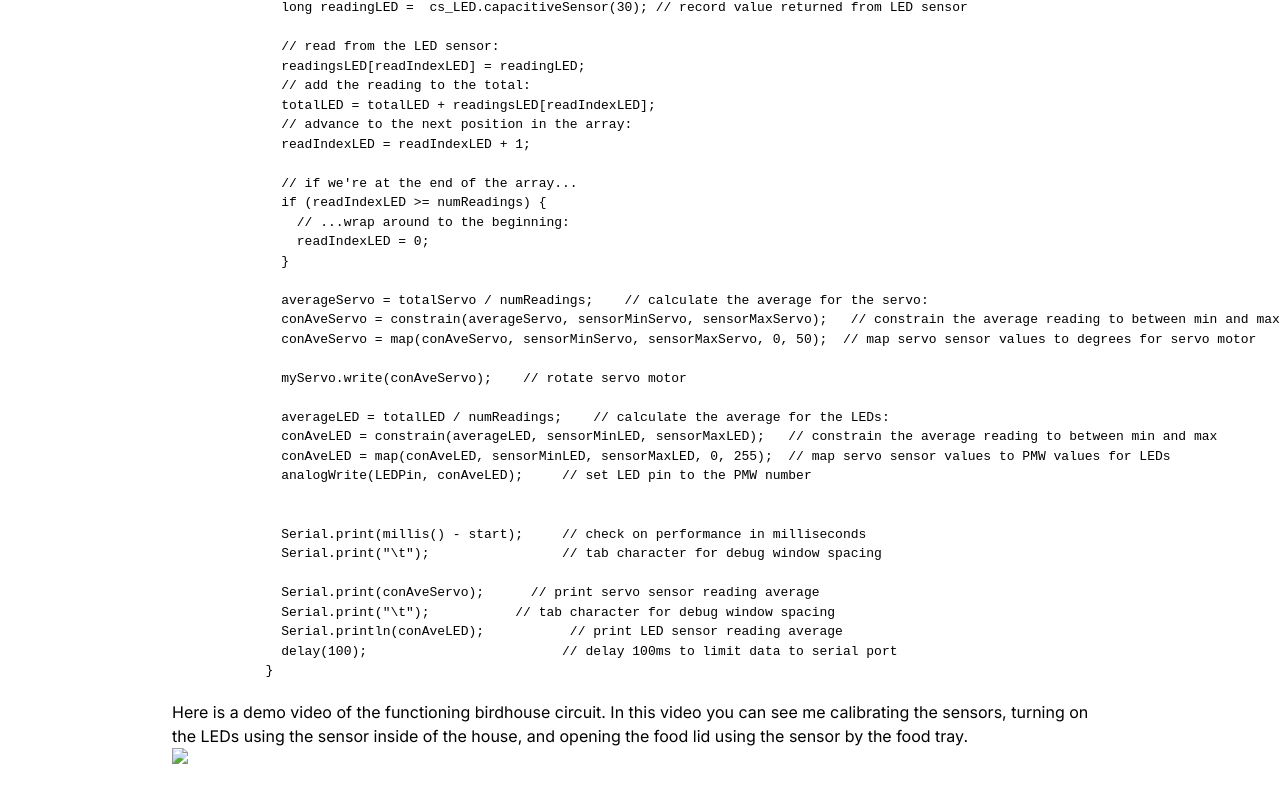
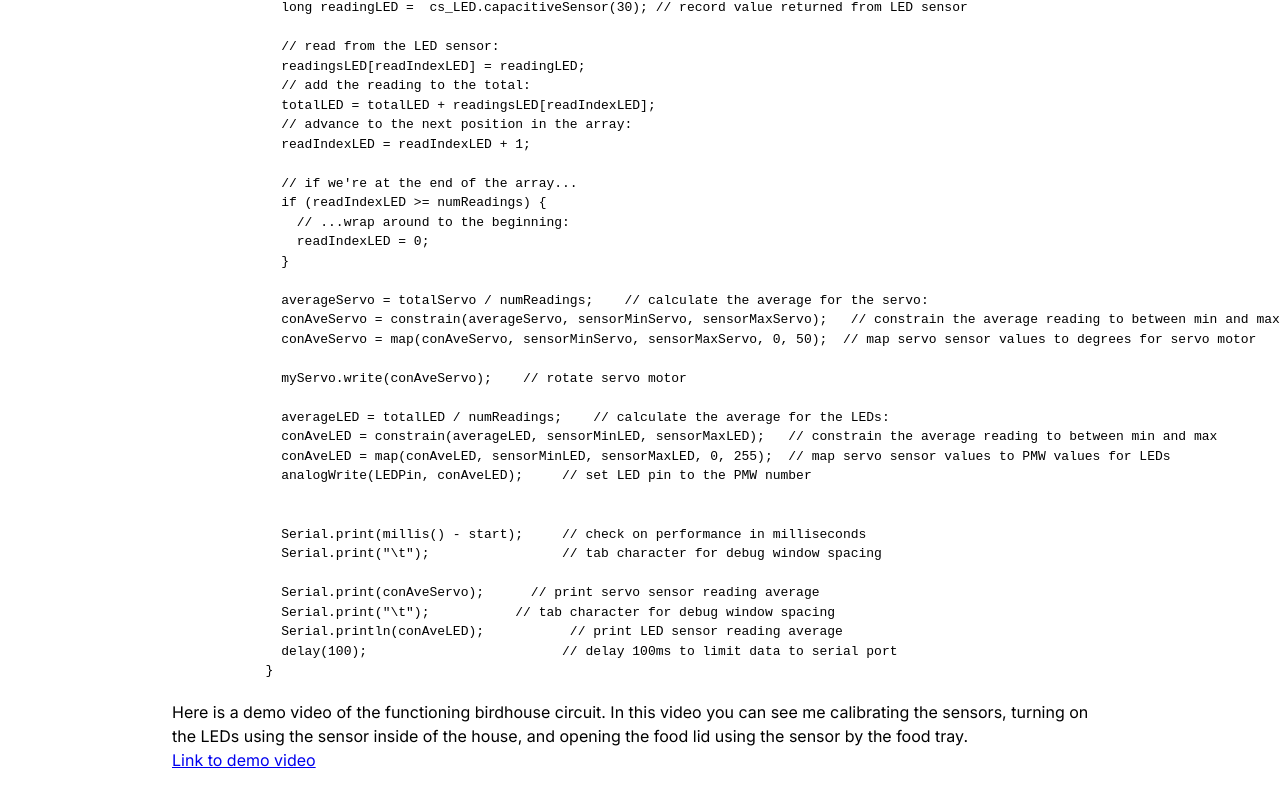
Before and after one commit to hmhjort/hmhjort.github.io, a plain HTML site: page final_project.html in a window 1280 px wide. Shown: the part 7521-8325 px from the top of the page. Drawn offline with Linux system fonts and the light colour scheme.

Commit message:
final final

```diff
--- a/final_project.html
+++ b/final_project.html
@@ -232,7 +232,7 @@
         <p>Here is a demo video of the functioning birdhouse circuit. In this video you can see me calibrating the sensors, turning on the
           LEDs using the sensor inside of the house, and opening the food lid using the sensor by the food tray.
         </p>
-        <img src="LumiNest.mp4" />
+        <a href="https://youtu.be/vHPR70L1Ig4"> Link to demo video </a>
       </div>
   </body>
 </html>
```
